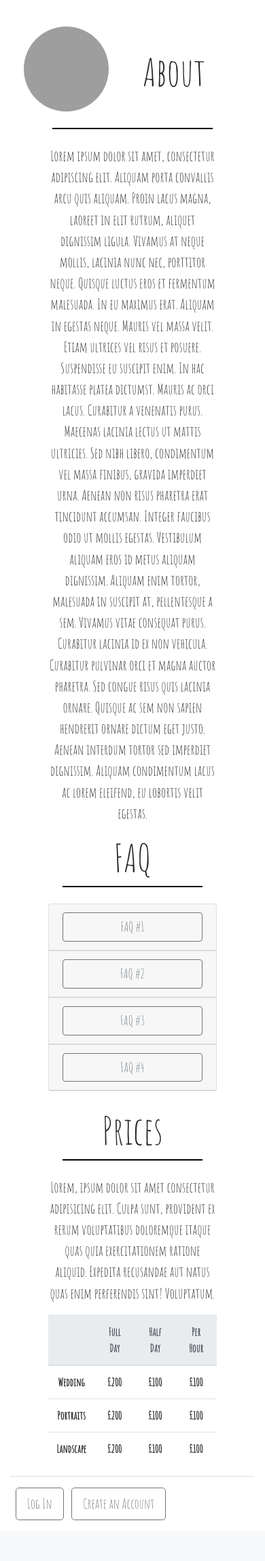
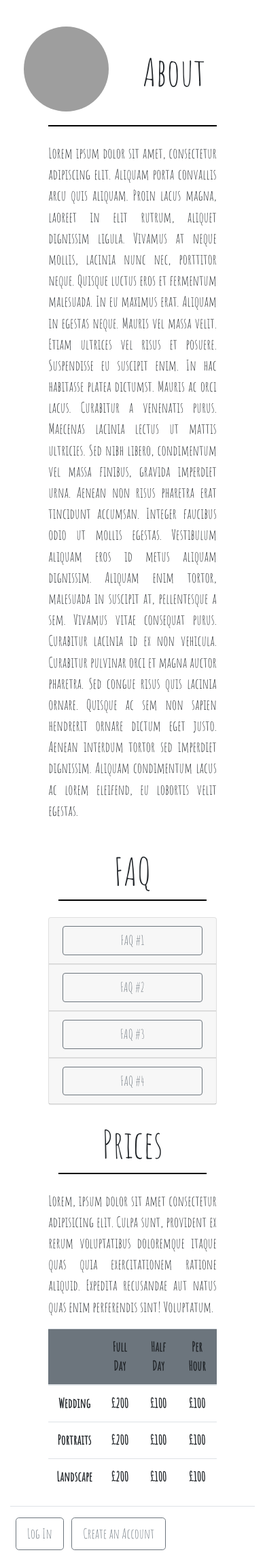
Before and after one commit to ConnorCairns/Shanna-Rebekah-Portfolio-Website, a Python web app: template app/templates/about.html in a window 390 px wide. Shown: the part 57-2353 px from the top of the page at 68% size. Before the commit the page ends 2293 px from the top, so only its background shows below. Run offline with Jinja, Linux system fonts and the light colour scheme; the template is opened without the code that fills it, so the values that code supplies are empty; some libraries are stand-ins or nearby versions; grey boxes are pictures that could not be loaded.

Commit message:
small changes and great bodge to fix add photo button on mobile

```diff
--- a/app/static/css/style.css
+++ b/app/static/css/style.css
@@ -55,7 +55,7 @@ p {
 
 .small-width hr {
     border-top: 2px solid black;
-    width: 95%;
+    width: 100%;
 }
 
 .btn-center {
@@ -66,3 +66,9 @@ p {
 .bigger-text {
     font-size: 1.2rem;
 }
+
+@media (max-width: 767.98px) {
+    .hide {
+        display: none;
+    }
+}
--- a/app/templates/about.html
+++ b/app/templates/about.html
@@ -7,8 +7,9 @@
         <div class="col-6">
             <h1 class="display-4 float-left">About</h1>
         </div>
-            <hr class="my-2 pb-3">
-            <p class="font-weight-normal">Lorem ipsum dolor sit amet, consectetur adipiscing elit. Aliquam porta convallis arcu quis aliquam. Proin lacus magna,
+        <div class="mb-4">
+            <hr class="mt-1 mb-4">
+            <p class="font-weight-normal text-justify">Lorem ipsum dolor sit amet, consectetur adipiscing elit. Aliquam porta convallis arcu quis aliquam. Proin lacus magna,
                 laoreet in elit rutrum, aliquet dignissim ligula. Vivamus at neque mollis, lacinia nunc nec, porttitor neque. Quisque
                 luctus eros et fermentum malesuada. In eu maximus erat. Aliquam in egestas neque. Mauris vel massa velit. Etiam ultrices
                 vel risus et posuere. Suspendisse eu suscipit enim. In hac habitasse platea dictumst. Mauris ac orci lacus. Curabitur
@@ -18,11 +19,12 @@
                 vitae consequat purus. Curabitur lacinia id ex non vehicula. Curabitur pulvinar orci et magna auctor pharetra. Sed
                 congue risus quis lacinia ornare. Quisque ac sem non sapien hendrerit ornare dictum eget justo. Aenean interdum tortor
                 sed imperdiet dignissim. Aliquam condimentum lacus ac lorem eleifend, eu lobortis velit egestas.</p>
+        </div>
     </div>
     <div class="row text-center small-width align-items-center">
         <div class="col-12">
             <h1 class="display-4">FAQ</h1>
-            <hr class="my-2 pb-3">
+            <hr class="mt-1 mb-4">
         </div>
     </div>
         <div class="accordion small-width mb-4" id="FAQS">
@@ -76,16 +78,16 @@
             </div>
         </div>
 
-    <div class="row text-center small-width align-items-center">
+    <div class="row text-center small-width align-items-center mt-4">
         <div class="col-12">
             <h1 class="display-4">Prices</h1>
-            <hr class="my-2 pb-3">
+            <hr class="mt-1 mb-4">
         </div>
         <div>
-            <p class="font-weight-normal">Lorem, ipsum dolor sit amet consectetur adipisicing elit. Culpa sunt, provident ex rerum voluptatibus doloremque itaque quas quia exercitationem ratione aliquid. Expedita recusandae aut natus quas enim perferendis sint! Voluptatum.</p>
+            <p class="font-weight-normal text-justify">Lorem, ipsum dolor sit amet consectetur adipisicing elit. Culpa sunt, provident ex rerum voluptatibus doloremque itaque quas quia exercitationem ratione aliquid. Expedita recusandae aut natus quas enim perferendis sint! Voluptatum.</p>
         </div>
-        <table class="table">
-            <thead class="thead-light">
+        <table class="table bigger-text">
+            <thead class="thead bg-secondary">
                 <tr>
                     <th scope="col"></th>
                     <th scope="col">Full Day</th>
--- a/app/templates/account.html
+++ b/app/templates/account.html
@@ -6,7 +6,7 @@
         <div class="media-body">
             <a class="btn btn-lg btn-outline-danger float-right" href="{{ url_for('users.logout') }}">Log out</a>
             {% if current_user.role == "Admin" %}
-            <a class="btn btn-lg btn-outline-info float-right mr-2" href="{{ url_for('pictures.new_photo') }}">Add Photo</a>
+            <a class="btn btn-lg btn-outline-info float-lg-right mr-2 hide" href="{{ url_for('pictures.new_photo') }}">Add Photo</a>
             {% endif %}
             <h2>{{ current_user.username }}</h2>
             <p class="text-secondary">{{ current_user.email }}</p>
--- a/app/templates/contact.html
+++ b/app/templates/contact.html
@@ -4,7 +4,7 @@
         <div class="col-sm">
             <h1 class="display-4">Contact</h1>
             <hr class=my-2>
-            <p class="font-weight-normal">Lorem ipsum dolor sit amet, consectetur adipiscing elit. Aliquam porta convallis arcu quis aliquam. Proin lacus magna,
+            <p class="font-weight-normal text-justify">Lorem ipsum dolor sit amet, consectetur adipiscing elit. Aliquam porta convallis arcu quis aliquam. Proin lacus magna,
                 laoreet in elit rutrum, aliquet dignissim ligula. Vivamus at neque mollis, lacinia nunc nec, porttitor neque. Quisque
                 luctus eros et fermentum malesuada. In eu maximus erat. Aliquam in egestas neque. Mauris vel massa velit. Etiam ultrices
                 vel risus et posuere. Suspendisse eu suscipit enim. In hac habitasse platea dictumst. Mauris ac orci lacus. Curabitur
```
